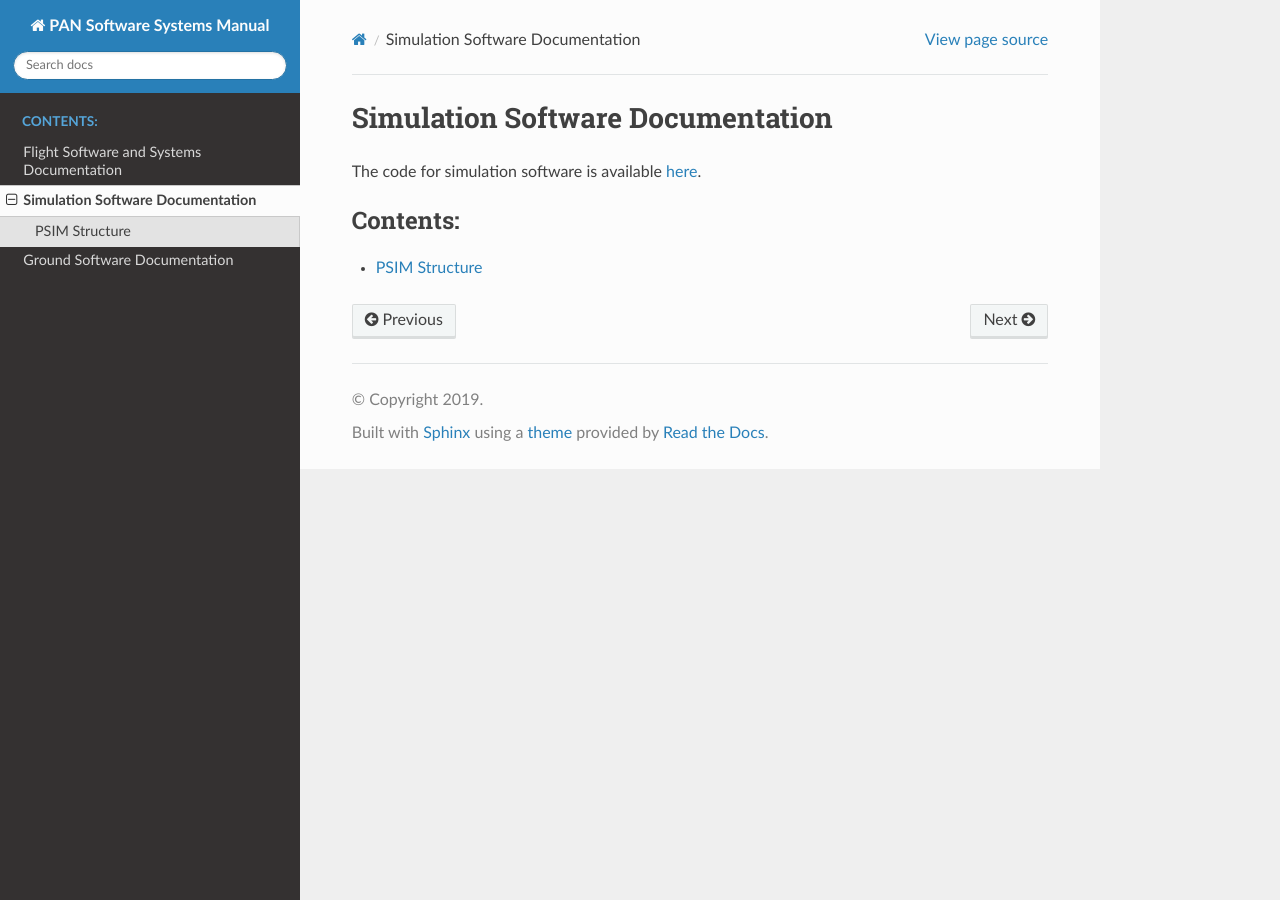
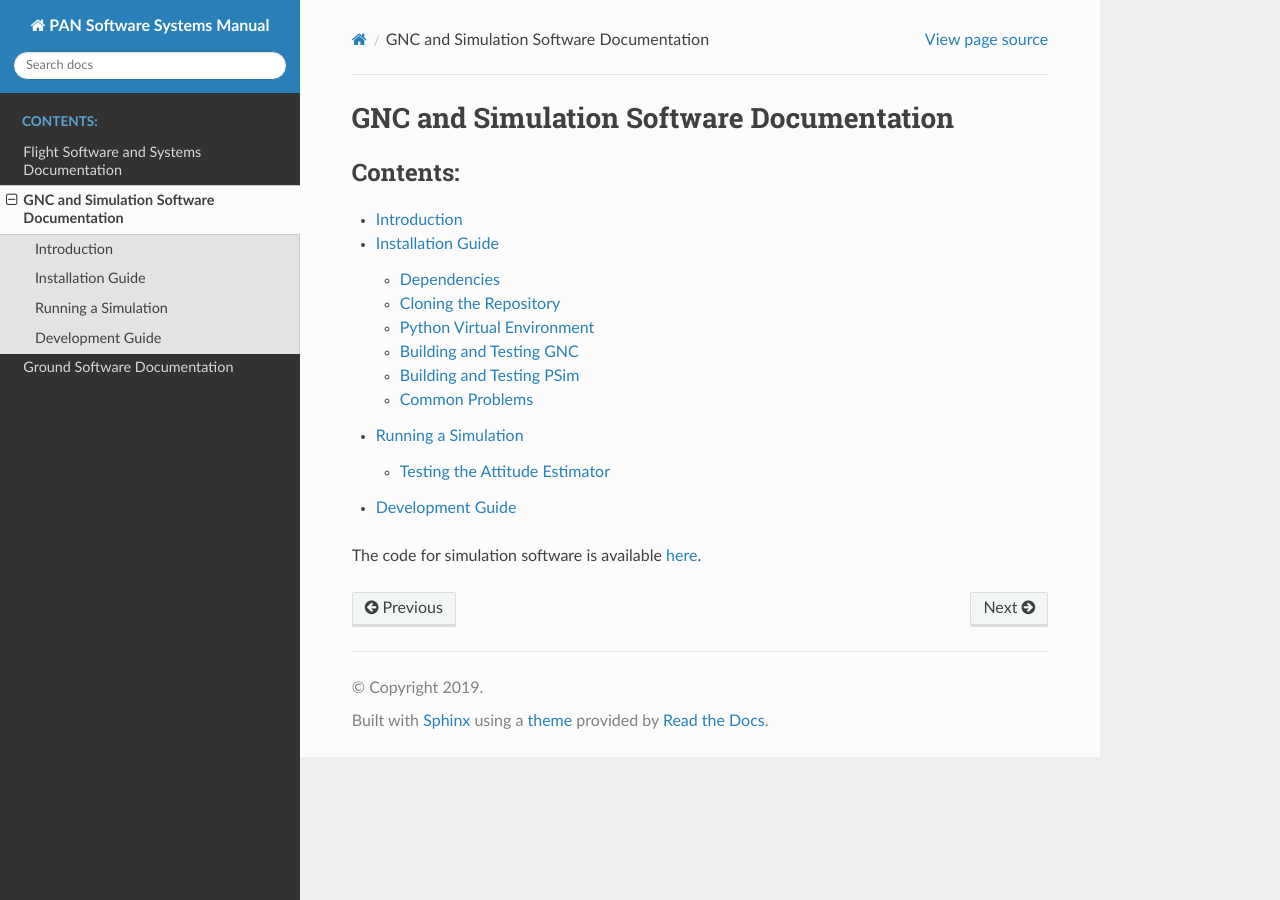
Before and after one commit to pathfinder-for-autonomous-navigation/Documentation, a Sphinx documentation site: the page built from source/psim/index.rst, in a window 1280 px wide. Built offline with Sphinx 7.4.7 and the Read the Docs theme 2.0.0, drawn with Linux system fonts in a browser that asks for light colours.

Commit message:
wip with completed installation guide

```diff
--- /dev/null
+++ b/source/psim/development_guide/index.rst
@@ -0,0 +1,10 @@
+
+.. _psim-development-guide:
+
+==============================
+Development Guide
+==============================
+
+.. toctree::
+   :maxdepth: 2
+   :caption: Contents:
--- a/source/psim/index.rst
+++ b/source/psim/index.rst
@@ -1,11 +1,15 @@
-=================================
-Simulation Software Documentation
-=================================
 
-The code for simulation software is available `here <https://github.com/pathfinder-for-autonomous-navigation/psim/>`_.
+============================================
+GNC and Simulation Software Documentation
+============================================
 
 .. toctree::
    :maxdepth: 2
    :caption: Contents:
 
-   psim_structure
+   introduction
+   installation_guide
+   running_a_simulation
+   development_guide/index
+
+The code for simulation software is available `here <https://github.com/pathfinder-for-autonomous-navigation/psim/>`_.
--- /dev/null
+++ b/source/psim/introduction.rst
@@ -0,0 +1,6 @@
+
+.. _psim-introduction:
+
+==============================
+Introduction
+==============================
--- a/source/psim/psim_structure.rst
+++ /dev/null
@@ -1,3 +0,0 @@
-PSIM Structure
-==============
-TODO
```
Also changed, not shown: source/psim/installation_guide.rst (added, +206 -0 lines), source/psim/running_a_simulation.rst (added, +23 -0 lines).
